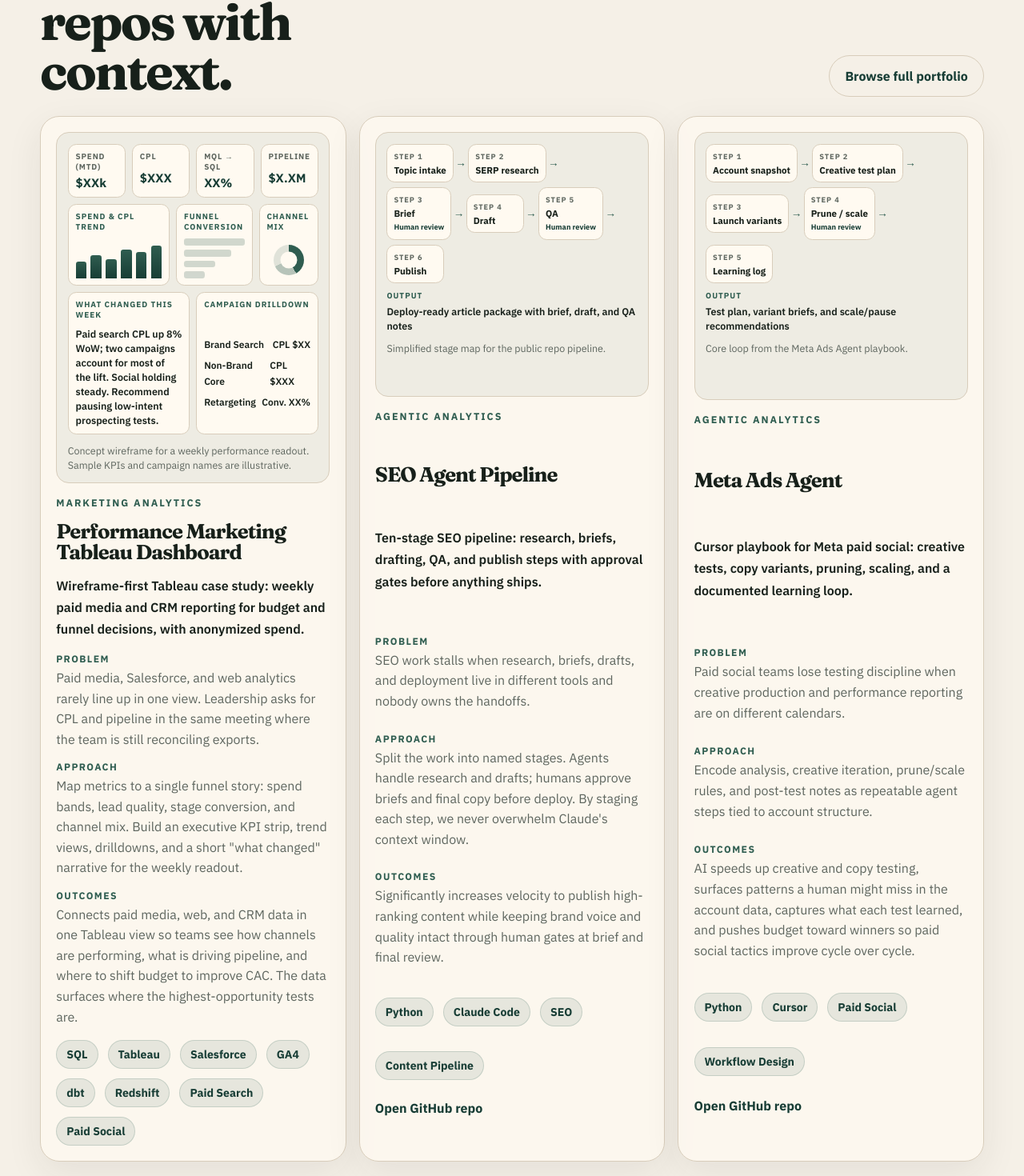
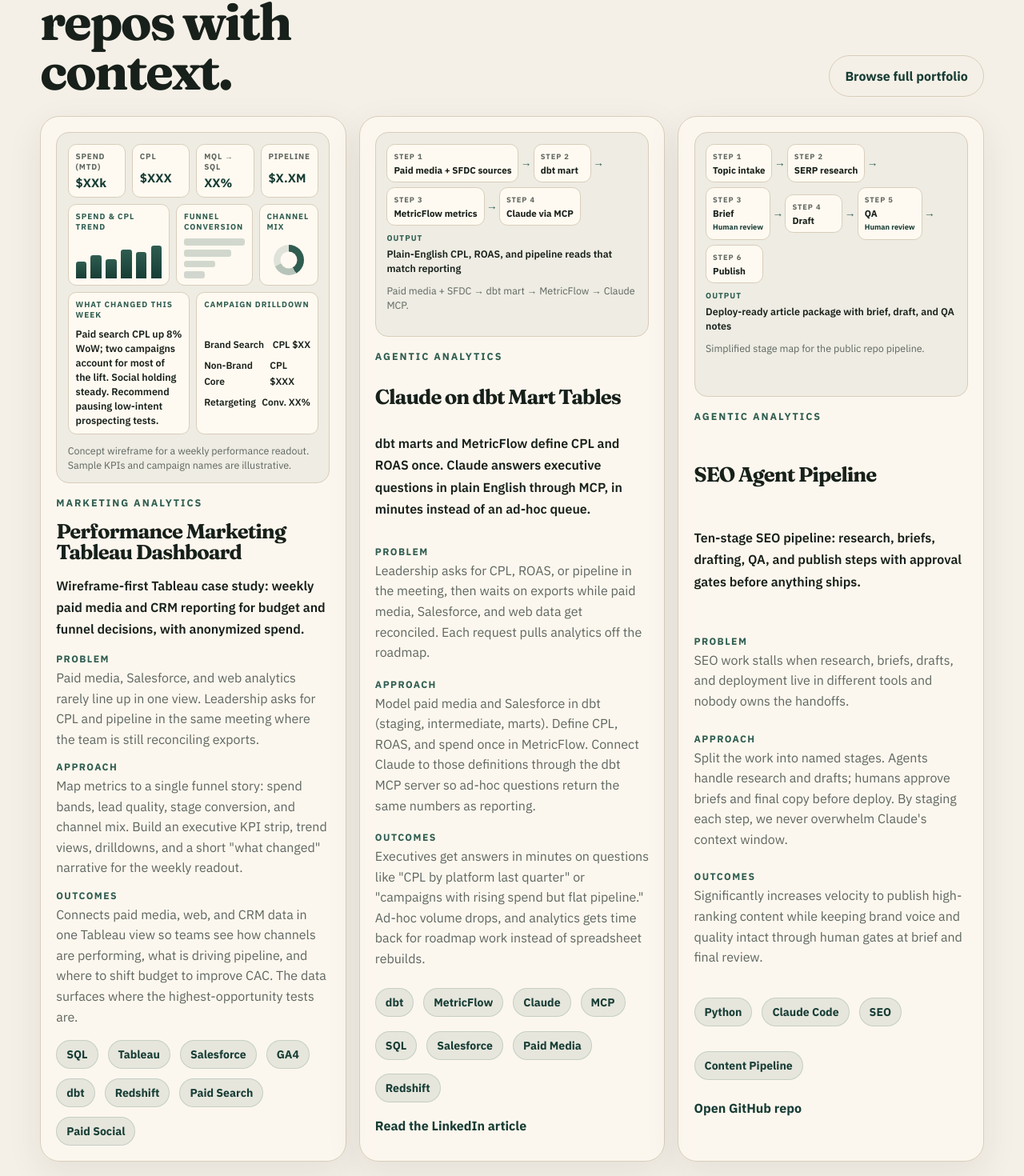
Before and after one commit to loganriebel/loganriebel_portfolio, a Next.js app: page / in a window 1280 px wide. Shown: the part 3271-4741 px from the top of the page at 80% size. Built offline with nearby package versions, Linux system fonts and the light colour scheme.

Commit message:
Add Claude on dbt Mart Tables project card and feature it second on work page.
Co-authored-by: Cursor <cursoragent@cursor.com>

```diff
--- a/src/data/projects.ts
+++ b/src/data/projects.ts
@@ -67,6 +67,42 @@ export const projects: Project[] = [
         { name: "Non-Brand Core", metric: "CPL $XXX" },
         { name: "Retargeting", metric: "Conv. XX%" }
       ]
+    }
+  },
+  {
+    title: "Claude on dbt Mart Tables",
+    category: "Agentic analytics",
+    summary:
+      "dbt marts and MetricFlow define CPL and ROAS once. Claude answers executive questions in plain English through MCP, in minutes instead of an ad-hoc queue.",
+    problem:
+      "Leadership asks for CPL, ROAS, or pipeline in the meeting, then waits on exports while paid media, Salesforce, and web data get reconciled. Each request pulls analytics off the roadmap.",
+    approach:
+      "Model paid media and Salesforce in dbt (staging, intermediate, marts). Define CPL, ROAS, and spend once in MetricFlow. Connect Claude to those definitions through the dbt MCP server so ad-hoc questions return the same numbers as reporting.",
+    proof:
+      "Executives get answers in minutes on questions like \"CPL by platform last quarter\" or \"campaigns with rising spend but flat pipeline.\" Ad-hoc volume drops, and analytics gets time back for roadmap work instead of spreadsheet rebuilds.",
+    stack: [
+      "dbt",
+      "MetricFlow",
+      "Claude",
+      "MCP",
+      "SQL",
+      "Salesforce",
+      "Paid Media",
+      "Redshift"
+    ],
+    href: "https://www.linkedin.com/pulse/agentic-analytics-getting-started-claude-top-dbt-logan-riebel-pwkmc/",
+    hrefLabel: "Read the LinkedIn article",
+    visual: {
+      kind: "agent-workflow",
+      caption: "Paid media + SFDC → dbt mart → MetricFlow → Claude MCP.",
+      stages: [
+        { label: "Paid media + SFDC sources" },
+        { label: "dbt mart" },
+        { label: "MetricFlow metrics" },
+        { label: "Claude via MCP" }
+      ],
+      output:
+        "Plain-English CPL, ROAS, and pipeline reads that match reporting"
     }
   },
   {
```
